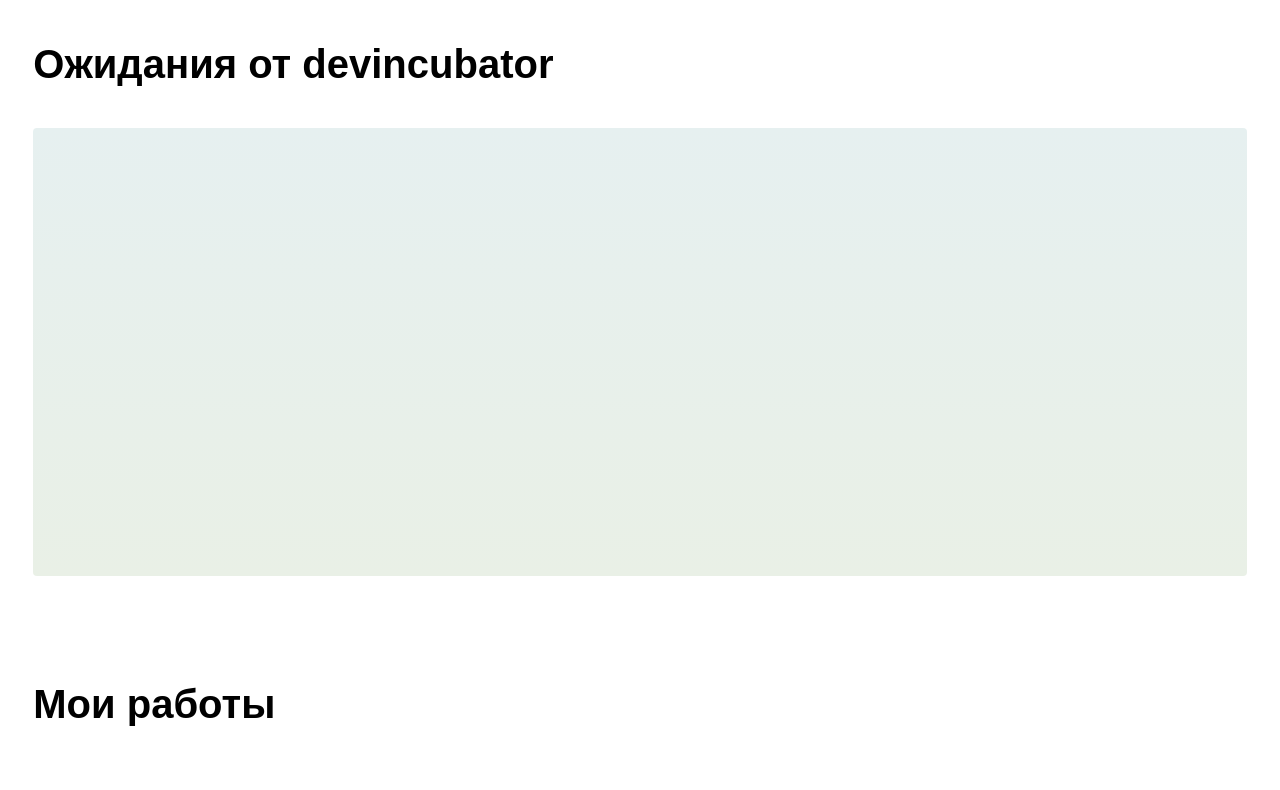
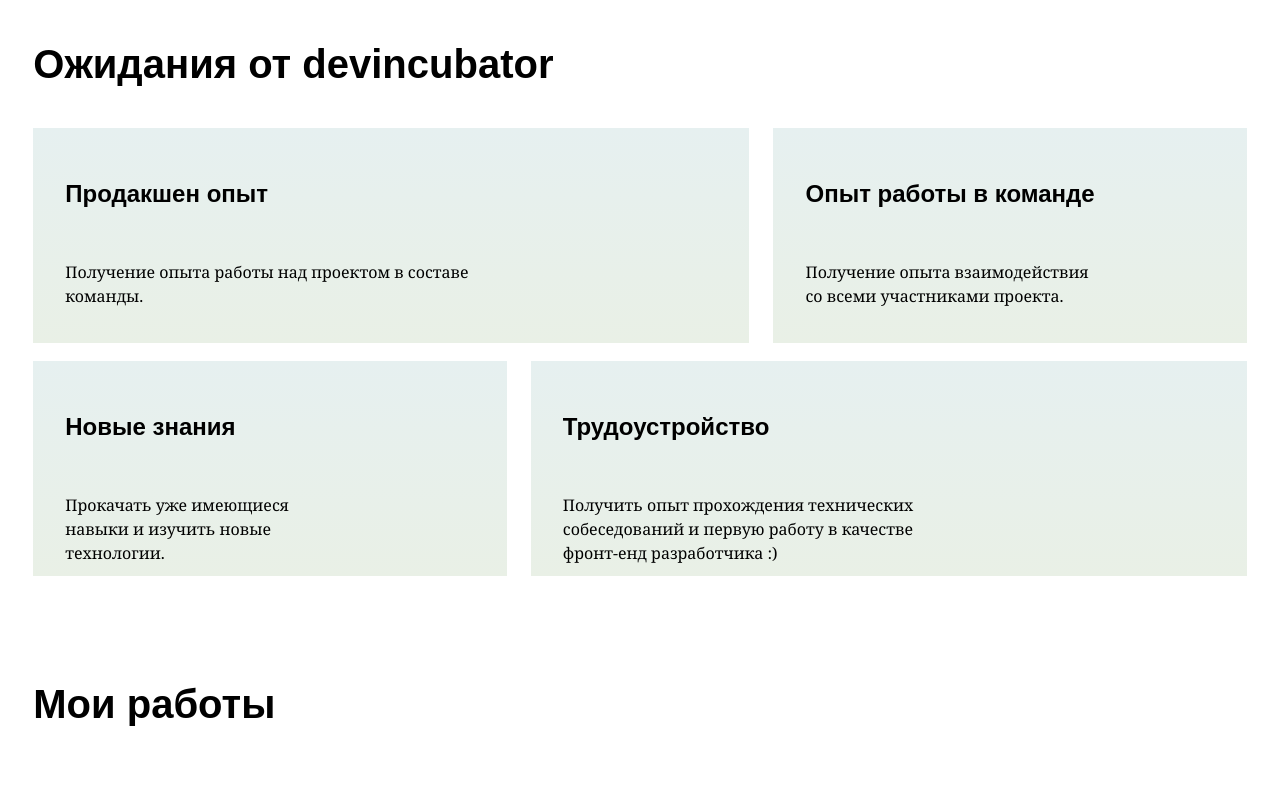
Before and after one commit to Vladimir2430/Test1_forBeginners, a plain HTML site: page index.html in a window 1280 px wide. Shown: the part 980-1770 px from the top of the page. Drawn offline with Linux system fonts and the light colour scheme; no server answers.

Commit message:
loptop finished

```diff
--- a/css/styles.less
+++ b/css/styles.less
@@ -129,8 +129,89 @@
       margin-right: 2%;
       margin-bottom: 23px;
       margin-left: 2%;
+      border-radius: 4px;
+    }
+
+    .expireans {
+      height: 215px;
+      width: 59%;
+      min-width: 554px;
       background-image: @gradient;
-      border-radius: 4px;
+      margin: 0 0px 0px 0;
+      float: left;
+    }
+
+    .expireans>p {
+      height: 80px;
+      width: 432px;
+      padding: 32px 0px 0px 32px;
+      font-family: @header-font2;
+      font-size: 16px;
+      color: @color-black;
+      line-height: 24px;
+    }
+
+    .comunication {
+      height: 215px;
+      width: 39%;
+      min-width: 382px;
+      background-image: @gradient;
+      float: right;
+    }
+
+    .comunication>p {
+      height: 80px;
+      width: 304px;
+      padding: 32px 0 0 32px;
+      font-family: @header-font2;
+      font-size: 16px;
+      color: @color-black;
+      line-height: 24px;
+    }
+
+    .knolige {
+      height: 215px;
+      width: 39%;
+      min-width: 382px;
+      background-image: @gradient;
+      margin: 18px 0px 0px 0px;
+      float: left;
+    }
+
+    .knolige>p {
+      height: 80px;
+      width: 232px;
+      padding: 32px 0 0 32px;
+      font-family: @header-font2;
+      font-size: 16px;
+      color: @color-black;
+      line-height: 24px;
+    }
+
+    .job {
+      height: 215px;
+      width: 59%;
+      min-width: 554px;
+      background-image: @gradient;
+      margin: 18px 0 0 0;
+      float: right;
+    }
+
+    .job>p {
+      height: 64px;
+      width: 400px;
+      padding: 32px 0 0 32px;
+      font-family: @header-font2;
+      font-size: 16px;
+      color: @color-black;
+      line-height: 24px;
+    }
+
+    .expireans>h2, .comunication>h2, .knolige>h2, .job>h2 {
+      font-family: @header-font1;
+      font-size: 24px;
+      color: @color-black;
+      padding: 32px 0 0 32px;
     }
                                           /* GAME */
     .my-game {
@@ -275,26 +356,27 @@
   footer {
     .contacts {
       width: 43%;
-      min-width: 439px;
+      min-width: 429px;
       height: 715px;
-      margin: 63px 0 0 0;
+      margin: 63px 0px 0px 0px;
       float: left;
       background-image: @gradient;
     }
 
-    h1 {
+    .contacts>h1 {
       width: 503px;
       height: 48px;
-      padding: 81px 0 0 39px;
+      padding: 81px 0px 0px 39px;
       font-size: 40px;
       font-family: @header-font1;
+      position: absolute;
     }
 
     p {
       width: 304px;
       height: 203px;
-      margin-top: -50px;
-      padding: 61px 0 0 39px;
+      margin-top: 140px;
+      padding: 61px 0px 0px 39px;
       font-size: 16px;
       font-family: @header-font2;
       line-height: 24px;
@@ -313,8 +395,8 @@
     .social {
       height: 147px;
       width: 100px;
-      padding: 0 0 0 40px;
-      margin: -190px 0 0 0;
+      padding: 0px 0px 0px 40px;
+      margin: -190px 0px 0px 0px;
       color: @color-gray;
     }
 
@@ -337,20 +419,20 @@
 
     .forms {
       width: 57%;
-      min-width: 584px;
+      min-width: 574px;
       height: 524px;
       float: right;
-      margin: 63px 0 0 0;
-      padding: 192px 0 0 0;
+      margin: 63px 0px 0px 0px;
+      padding: 192px 0px 0px 0px;
       background-image: @gradient;
     }
 
     input[type=text], select {
       width: 90%;
-      min-width: 544px;
+      min-width: 524px;
       height: 48px;
       padding: 0 20px;
-      margin: 12px 0;
+      margin: 12px 0px;
       background: @color-white;
       border: 1px solid @color-white;
       border-radius: 4px;
@@ -358,7 +440,7 @@
 
     input[name="later"], select {
       width: 90%;
-      min-width: 544px;
+      min-width: 524px;
       height: 192px;
       padding: 0 20px;
       margin: 12px 0;
@@ -390,7 +472,7 @@
     }
 
     .fa-sticky-note>span {
-      margin: 0 0 0 10px;
+      margin: 0px 0px 0px 10px;
     }
 
     input[type=submit] {
--- a/index.html
+++ b/index.html
@@ -25,7 +25,25 @@
                                          <!-- MAIN -->
     <main>
       <h1>Ожидания от devincubator</h1>
-      <div class="expect"></div>
+      <div class="expect">
+        <div class="expireans">
+          <h2>Продакшен опыт</h2>
+          <p>Получение опыта работы над проектом в составе команды.</p>
+        </div>
+        <div class="comunication">
+          <h2>Опыт работы в команде</h2>
+          <p>Получение опыта взаимодействия со всеми участниками проекта.</p>
+        </div>
+        <div class="knolige">
+          <h2>Новые знания</h2>
+          <p>Прокачать уже имеющиеся навыки и изучить новые технологии.</p>
+        </div>
+        <div class="job">
+          <h2>Трудоустройство</h2>
+          <p>Получить опыт прохождения технических собеседований и первую работу в
+            качестве фронт-енд разработчика :)</p>
+        </div>
+      </div>
 
       <h1>Мои работы</h1>
       <section class="my-game">
```
Also changed, not shown: css/styles.css.
